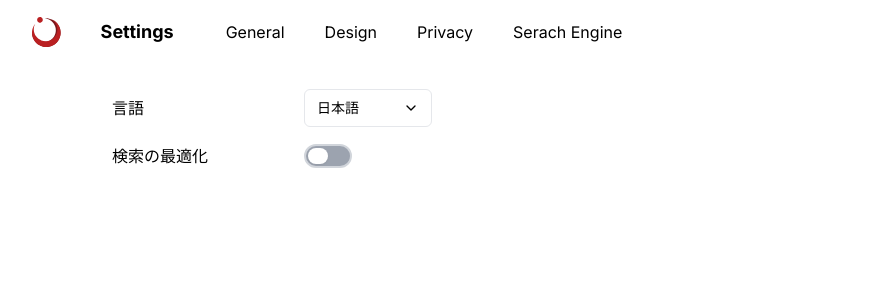
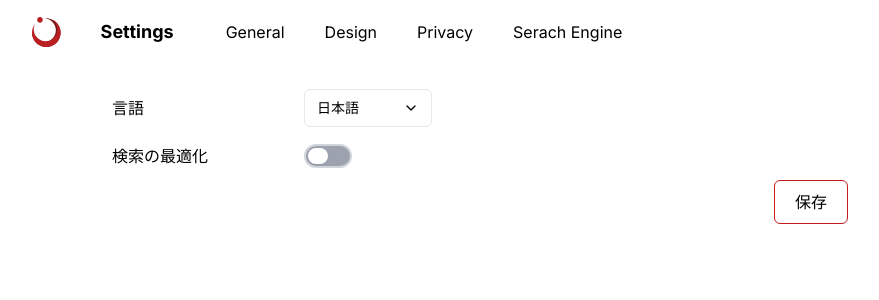
Before and after one commit to Ablaze-MIRAI/FreaSearch-www, a Next.js app: page /settings/general in a window 1280 px wide. Shown: the top 300 px of the page, without its empty margins (160-1039 px from the left). Built offline with nearby package versions, Linux system fonts and the light colour scheme.

Commit message:
add save button; update button height

```diff
--- a/app/settings/general/page.tsx
+++ b/app/settings/general/page.tsx
@@ -1,5 +1,6 @@
 'use client';
 
+import Button from 'components/Button';
 import { Select, SelectItem } from 'components/Select';
 import SettingItem from 'components/SettingItem';
 import Switch from 'components/Switch';
@@ -22,6 +23,9 @@ function SettingsPage() {
       <SettingItem label="検索の最適化">
         <Switch />
       </SettingItem>
+      <div className="flex flex-row-reverse">
+        <Button>保存</Button>
+      </div>
     </div>
   );
 }
--- a/components/Button.tsx
+++ b/components/Button.tsx
@@ -24,7 +24,7 @@ const Button: React.FC<props> = ({ children, className, ...props }) => {
   return (
     <ButtonElement
       className={classNames(
-        'flex items-center justify-center border border-brand hover:bg-gray-100/70 h-11 px-5 rounded-lg transition',
+        'flex items-center justify-center border border-brand hover:bg-gray-100/70 h-11 px-5 rounded-md transition',
         className
       )}
       {...props}
```
